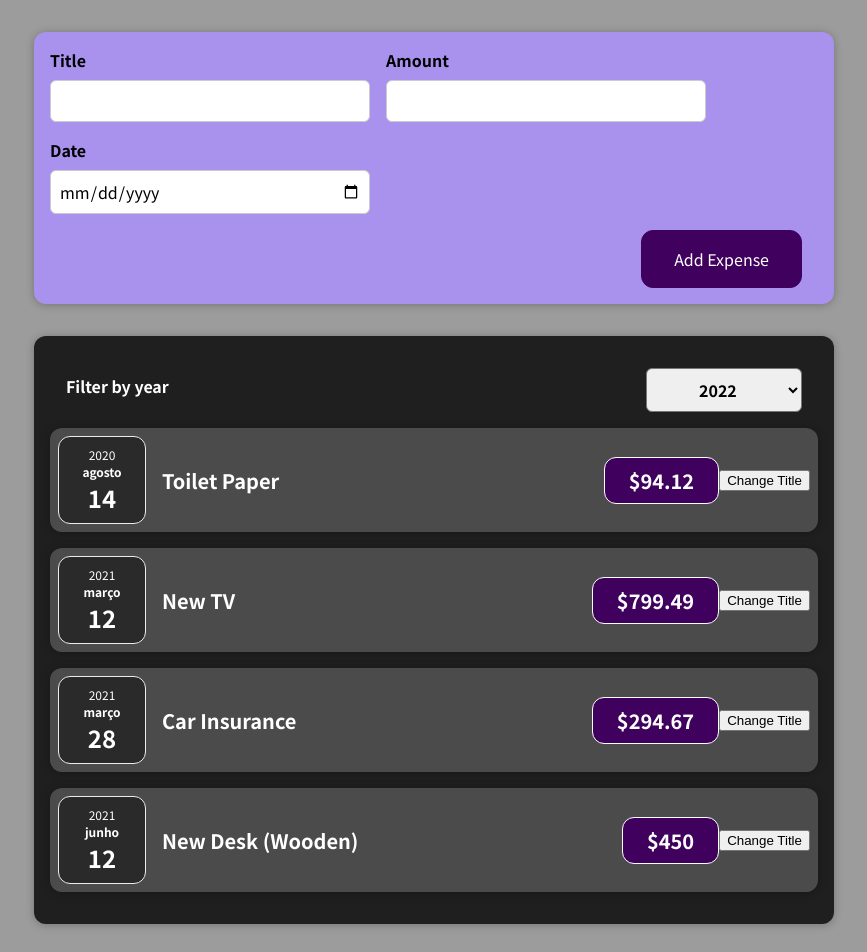
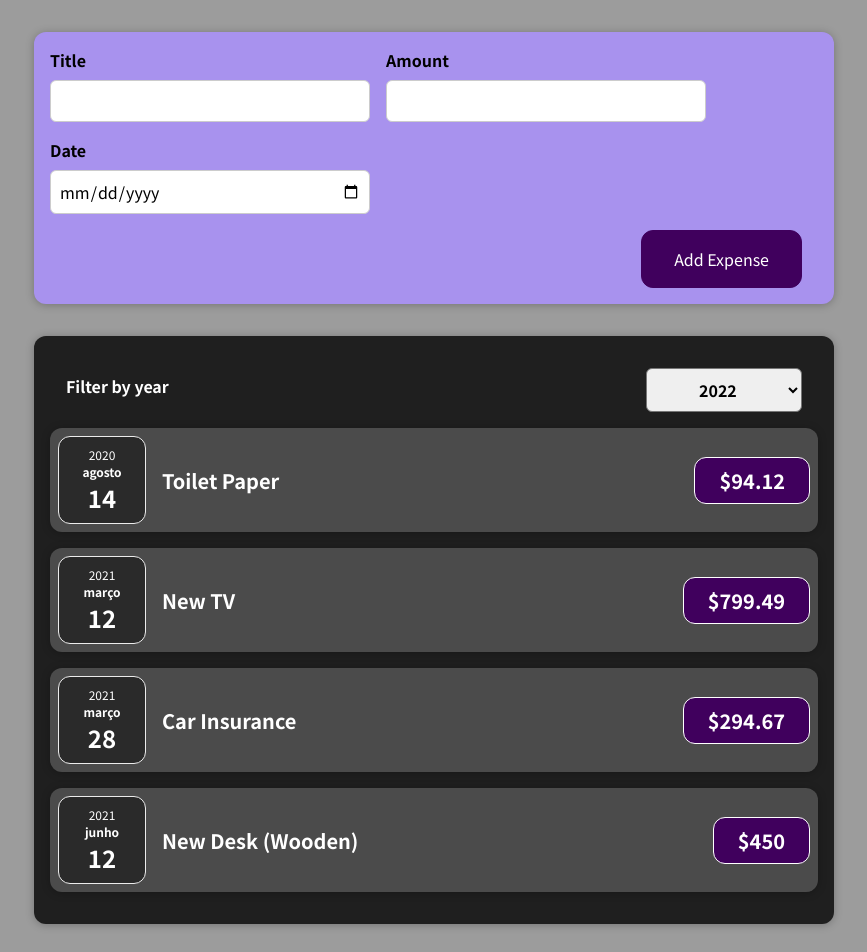
Before and after one commit to rdaraujo/react-max-udemy, a React (Create React App) app: page / in a window 1280 px wide. Shown: the top 952 px of the page, without its empty margins (206-1073 px from the left). Built offline with nearby package versions, Linux system fonts and the light colour scheme.

Commit message:
Add state to App component

```diff
--- a/src/App.js
+++ b/src/App.js
@@ -1,8 +1,8 @@
+import { useState } from "react";
 import Expenses from "./components/expense/Expenses";
 import NewExpense from "./components/expense/new/NewExpense";
 
-const App = () => {
-  const expenses = [
+const INITIAL_STATE = [
   {
     id: "e1",
     title: "Toilet Paper",
@@ -24,9 +24,11 @@ const App = () => {
   },
 ];
 
+const App = () => {
+  const [expenses, setExpenses] = useState(INITIAL_STATE);
+
   const addExpenseHandler = (expense) => {
-    console.log("In App.js");
-    console.log(expense);
+    setExpenses([...expenses, expense]);
   };
 
   const changeYearFilter = (year) => {
--- a/src/components/expense/ExpenseItem.js
+++ b/src/components/expense/ExpenseItem.js
@@ -1,25 +1,18 @@
-import "./ExpenseItem.css";
 import ExpenseDate from "./ExpenseDate";
 import Card from "../ui/Card";
-import { useState } from "react";
+
+import "./ExpenseItem.css";
 
 const ExpenseItem = (props) => {
-  const [title, setTitle] = useState(props.title);
-
-  const clickHandler = () => {
-    setTitle("Title changed!");
-  };
-
   return (
     <Card className="expense-item">
       <div>
         <ExpenseDate date={props.date} />
       </div>
       <div className="expense-item__description">
-        <h2>{title}</h2>
+        <h2>{props.title}</h2>
         <div className="expense-item__price">${props.amount}</div>
       </div>
-      <button onClick={clickHandler}>Change Title</button>
     </Card>
   );
 };
--- a/src/components/expense/Expenses.js
+++ b/src/components/expense/Expenses.js
@@ -10,33 +10,25 @@ const Expenses = (props) => {
   const [yearFilter, setYearFilter] = useState();
 
   const selectYearFilter = (year) => {
-    console.log(year);
     setYearFilter(year);
   };
 
   return (
     <Card className="expenses">
-      <ExpenseFilter onSelectYearFilter={selectYearFilter} />
-      <ExpenseItem
-        title={props.expenses[0].title}
-        date={props.expenses[0].date}
-        amount={props.expenses[0].amount}
+      <ExpenseFilter
+        selectedYear={yearFilter}
+        onSelectYearFilter={selectYearFilter}
       />
-      <ExpenseItem
-        title={props.expenses[1].title}
-        date={props.expenses[1].date}
-        amount={props.expenses[1].amount}
-      />
-      <ExpenseItem
-        title={props.expenses[2].title}
-        date={props.expenses[2].date}
-        amount={props.expenses[2].amount}
-      />
-      <ExpenseItem
-        title={props.expenses[3].title}
-        date={props.expenses[3].date}
-        amount={props.expenses[3].amount}
-      />
+      {props.expenses.map((expense) => {
+        return (
+          <ExpenseItem
+            key={expense.id}
+            title={expense.title}
+            date={expense.date}
+            amount={expense.amount}
+          />
+        );
+      })}
     </Card>
   );
 };
--- a/src/components/expense/ExpensesFilter.js
+++ b/src/components/expense/ExpensesFilter.js
@@ -12,7 +12,7 @@ const ExpensesFilter = (props) => {
     <div className="expenses-filter">
       <div className="expenses-filter__control">
         <label>Filter by year</label>
-        <select onChange={selectYearHandler}>
+        <select value={props.selectedYear} onChange={selectYearHandler}>
           <option value="2022">2022</option>
           <option value="2021">2021</option>
           <option value="2020">2020</option>
```
Lines whose indentation alone changed are shown as unchanged.
